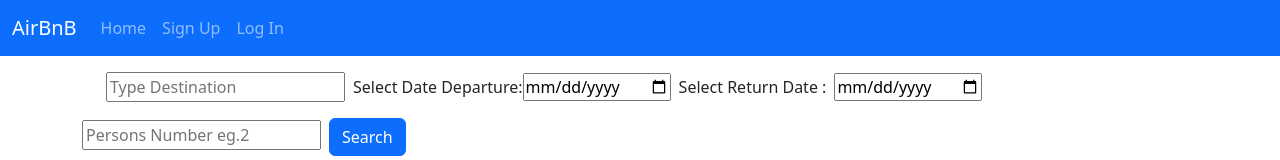
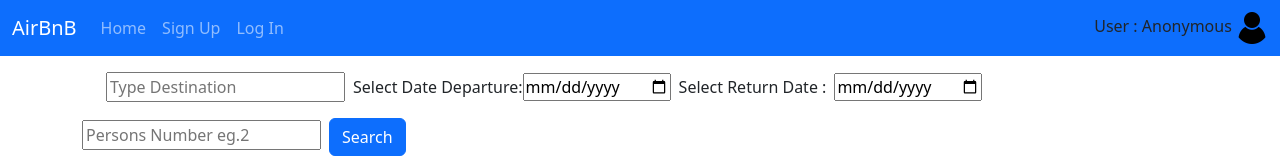
Before and after one commit to AlexGlns/AirBnb_Replica, a React (Create React App) app in the folder Frontend/airbnb_replica/: page / in a window 1280 px wide. Shown: the top 160 px of the page. Built offline with nearby package versions, Linux system fonts and the light colour scheme.

Commit message:
Adds User Logo to NavBar.

```diff
--- a/Frontend/airbnb_replica/src/components/MyNavBar.js
+++ b/Frontend/airbnb_replica/src/components/MyNavBar.js
@@ -1,9 +1,8 @@
 import React from "react";
 import { Link } from "react-router-dom";
-
+import userLogo from './black-male-user-symbol.png'
 
 function MyNavBar(props) {
-
   return (
     <nav className="navbar navbar-expand-lg navbar-expand-mid navbar-expand-sm navbar-dark bg-primary">
       <div className="container-fluid">
@@ -41,6 +40,10 @@
             </li>
           </ul>
         </div>
+        <div className="conainer">
+          <span className="navbar-text-hightlight-light mr-4">User : Anonymous </span>
+          <img style={{height:"2rem"}}  src={userLogo} alt="User Image"/>
+        </div>
       </div>
     </nav>
   );
```
Also changed, not shown: Frontend/airbnb_replica/src/components/black-male-user-symbol.png (added). Lines whose indentation alone changed are shown as unchanged.
